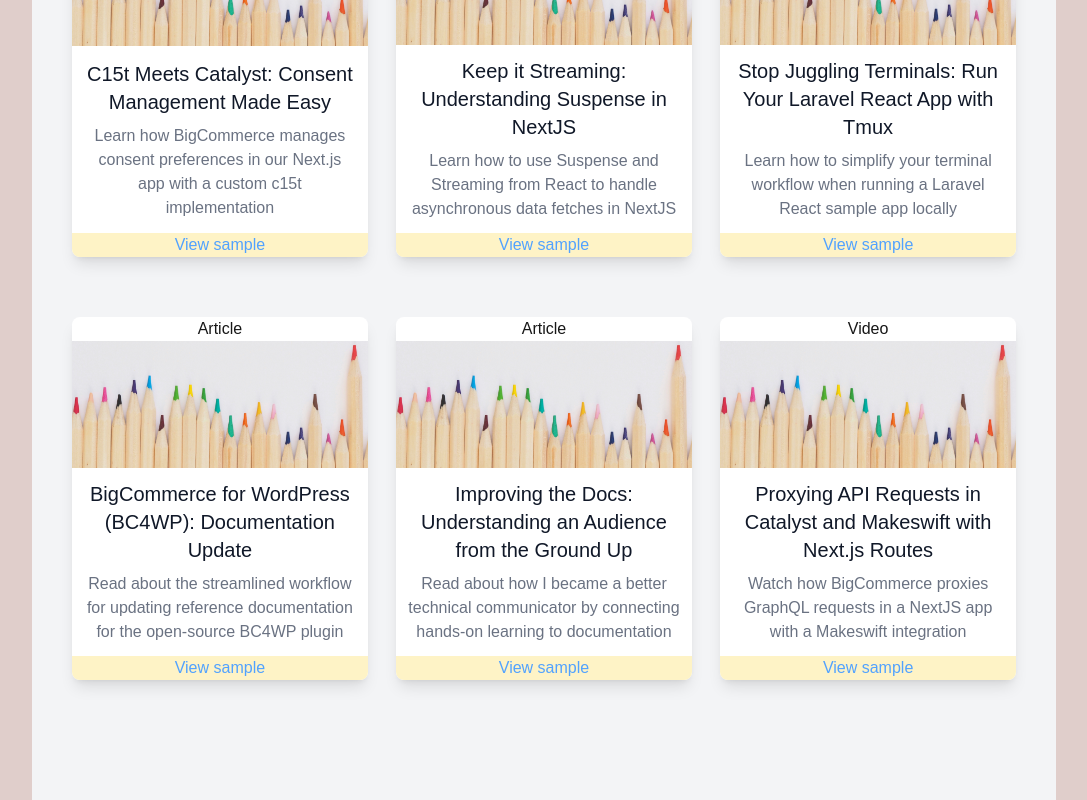
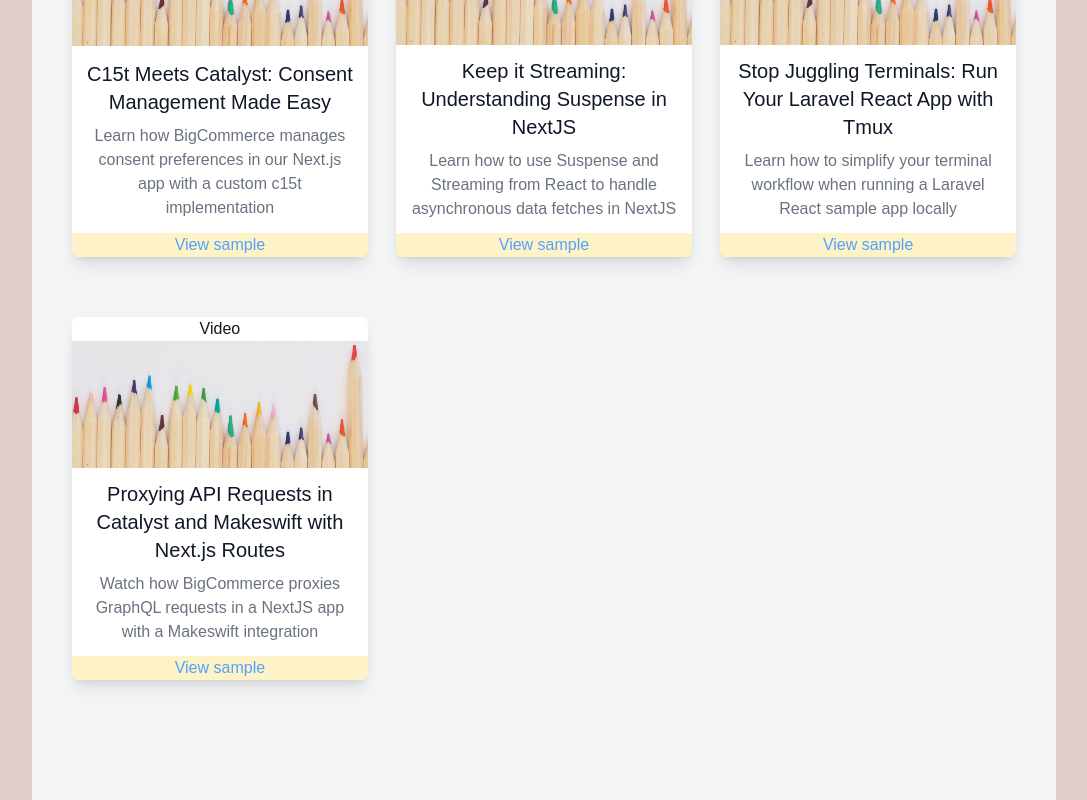
Before and after one commit to bc-andreadao/the-digital-me, a Next.js app: page /resume in a window 1280 px wide. Shown: the part 358-1158 px from the top of the page, without its empty margins (96-1183 px from the left). Built offline with nearby package versions, Linux system fonts and the light colour scheme.

Commit message:
remove unneeded samples

```diff
--- a/src/sampleData.ts
+++ b/src/sampleData.ts
@@ -40,22 +40,6 @@
             "type": "Article"
         },
         {
-            "title": "BigCommerce for WordPress (BC4WP): Documentation Update",
-            "description": "Read about the streamlined workflow for updating reference documentation for the open-source BC4WP plugin",
-            "url": "bc4wp-documentation-update",
-            "sampleURL": "https://developer.bigcommerce.com/resource-hub/bc4wp-documentation-update",
-            "about": "This article explains the streamlined workflow for updating BigCommerce for WordPress (BC4WP) reference documentation. It was written for external developers using BC4WP. The purpose was to invite community feedback and participation to an open source repository.\n\nThis sample demonstrates how I made a workflow transparent to lower the barrier for community participation. The workflow involves a Github action file that parses source-code docblocks and outputs the reference documentation to markdown files. External contributors can manually trigger the workflow to update the documentation if they update docblock descriptions. I created a video to show community members how to contribute to the docs. I also updated the contributing.md file in the BC4WP open source repository to include instructions for contributing. \n\n",
-            "type": "Article"
-        },
-        {
-            "title": "Improving the Docs: Understanding an Audience from the Ground Up",
-            "description": "Read about how I became a better technical communicator by connecting hands-on learning to documentation",
-            "url": "technical-communication",
-            "sampleURL": "https://developer.bigcommerce.com/resource-hub/understanding-an-audience-from-ground-up",
-            "about": "This blog explains how I became a better technical communicator and demonstrates audience awareness. It touches on communication concepts such as preserving a beginner’s mindset, understanding how end-users interact with tooling, and pinpointing details that may be important to your audience. I wrote the article for technical communicators writing for novice developers. \n\nIn the blog, I walk through how I approached a concrete, real life example involving popular clients based on my experience at a bootcamp. I tie the bootcamp curriculum back to the tech stack at BigCommerce. To prevent information overload, I balance technical detail with narrative and choose which relevant details to include. I used ChatGPT to edit some sentences to add clarity to the technical pieces. \n\nThis sample demonstrates my systematic process for thinking about developer experience. It shows I can make a piece of writing both engaging and educational, while connecting learning to business goals.  ",
-            "type": "Article"
-        },
-        {
             "title": "Proxying API Requests in Catalyst and Makeswift with Next.js Routes",
             "description": "Watch how BigCommerce proxies GraphQL requests in a NextJS app with a Makeswift integration",
             "url": "proxy-nextjs-routes",
```
